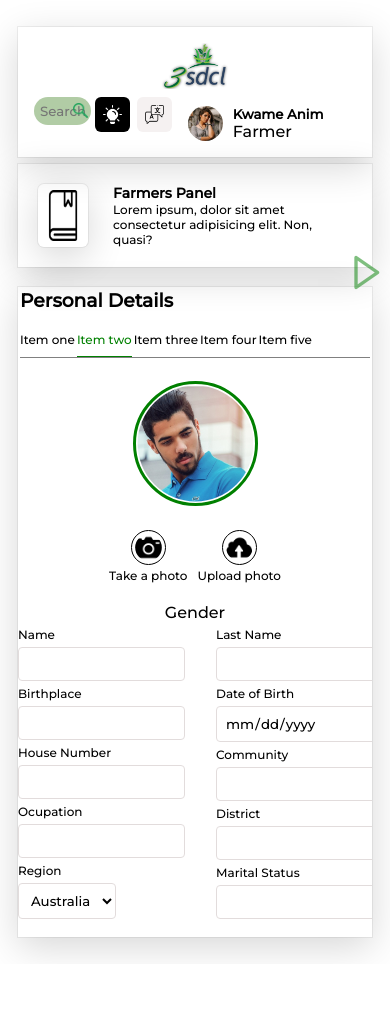
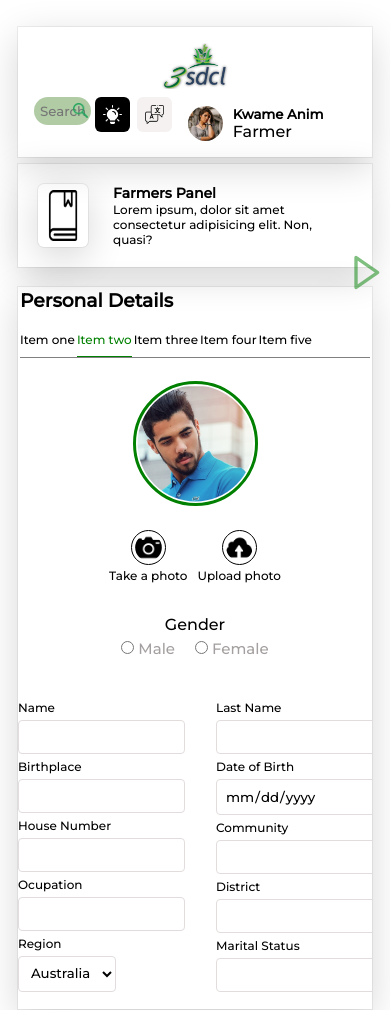
Before and after one commit to codegode23/codeuitest1, a plain HTML site: page index.html in a window 390 px wide. Shown: the top 1010 px of the page. Before the commit the page ends 964 px from the top, so only its background shows below. Drawn offline with nearby package versions, Linux system fonts and the light colour scheme; some packages are replaced by stand-ins of ours; a script that the page names is missing; a web font is replaced by a local one.

Commit message:
Gender added

```diff
--- a/index.html
+++ b/index.html
@@ -143,9 +143,24 @@
 
                 </div>
 
-                <div class="bg-gender">
-                    <label for="">Gender</label>
-                </div>
+                    <div class="bg-gender">
+                        <label for="">Gender</label>
+                        <div class="gen">
+                            <div class="male">
+
+                                <input type="radio" id="html" name="fav_language" value="Male">
+                                <label for="html">Male</label><br>
+                            </div>
+
+                            <div class="fe">
+                                <input type="radio" id="html" name="fav_language" value="Female">
+                            <label for="html">Female</label><br>
+
+                            </div>
+
+
+                        </div>
+                    </div>
 
             </div>
 
--- a/style.css
+++ b/style.css
@@ -256,6 +256,19 @@ section{
         width: 100%;
         justify-content: right;
       }
+
+      .nav-search input{
+       margin-top: 5%;
+      }
+
+
+      .nav-right .nav-search img{
+        width: 100%;
+        max-width: 15px;
+        position: absolute;
+        right: 5%;
+        top: 38%;
+      }
 }
 
 .left-side{
@@ -409,6 +422,41 @@ gap: 10px;
     font-size: 13px;
 }
 
+.bg-gender{
+    width: 100%;
+    display: flex;
+    flex-direction: column;
+    gap: 10px;
+padding: .4rem;
+}
+
+.bg-gender .gen{
+    display: flex;
+    gap: 20px;
+    font-size: 15px;
+}
+
+.bg-gender .gen label{
+    color: rgb(165, 160, 160);
+}
+
+.bg-gender .gen input{
+    accent-color: var(--primary-color);
+}
+
+.bg-gender .gen input::before {
+    content: "";
+    width: 0.65em;
+    height: 0.65em;
+    border-radius: 50%;
+    transform: scale(0);
+    transition: 120ms transform ease-in-out;
+    box-shadow: inset 1em 1em var(--primary-color);
+  }
+
+  .gen input:checked::before {
+    transform: scale(1);
+  }
 
 .forms-area{
     display: flex;
@@ -553,6 +601,17 @@ gap: 10px;
         font-size: 10px;
         border-radius: 5px;
     }
+
+    .bg-gender{
+        gap: 5px;
+    padding: .1rem;
+    }
+
+    .bg-gender .gen{
+        display: flex;
+        gap: 20px;
+        font-size: 15px;
+    }
   }
 
   @media screen and (max-width: 580px) {
@@ -610,6 +669,19 @@ gap: 10px;
     position: relative;
 }
 
+.bg-gender{
+gap: 5px;
+padding: .1rem;
+align-items: center;
+margin-top: 3%;
+margin-bottom: 10%;
+}
+
+.bg-gender .gen{
+    display: flex;
+    gap: 20px;
+    font-size: 15px;
+}
 
 
   }
```
